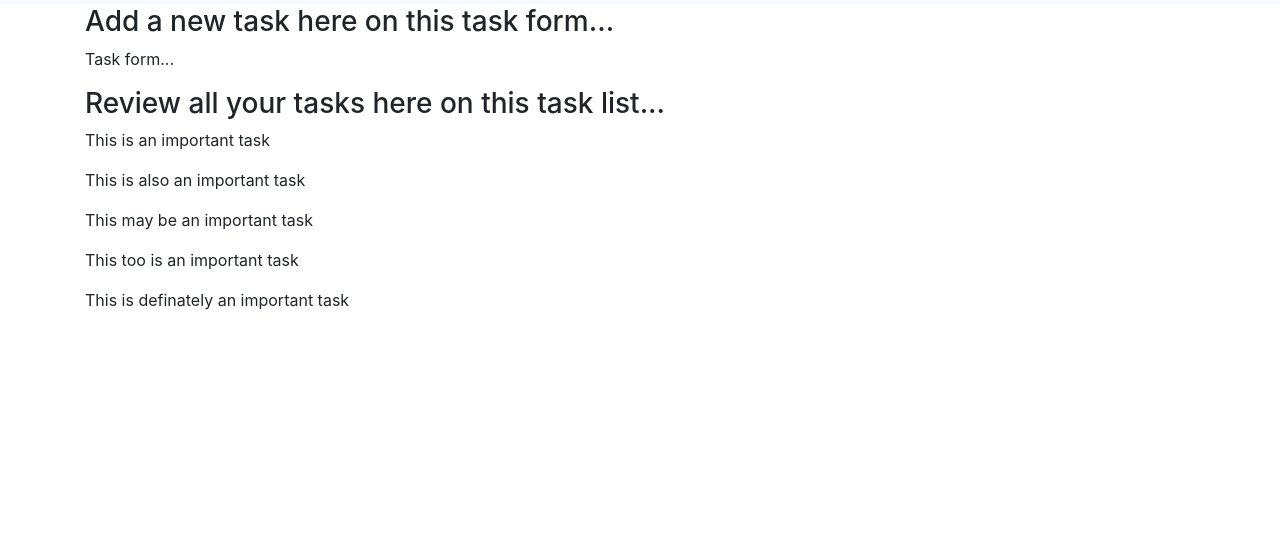
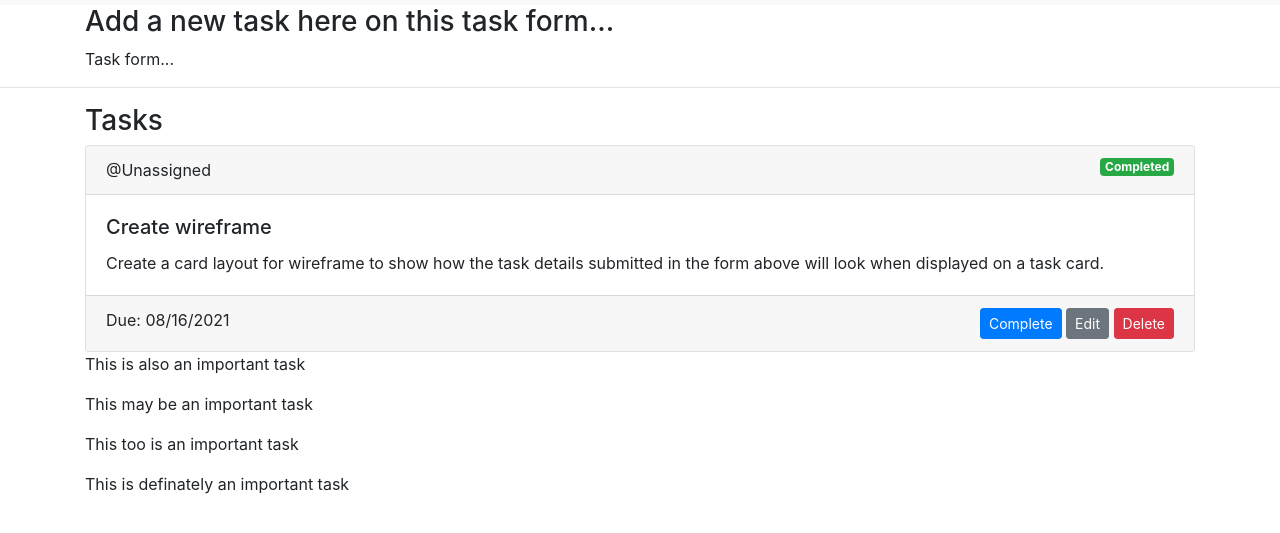
Before and after one commit to thrivethru/TitanTasks, a plain HTML site: page index.html in a window 1280 px wide. Shown: the part 53-586 px from the top of the page. Drawn offline with nearby package versions, Linux system fonts and the light colour scheme.

Commit message:
update card layout

```diff
--- a/index.html
+++ b/index.html
@@ -31,11 +31,33 @@
       <p>Task form...</p>
     </div>
     <!-- End Task Form -->
+    <hr>
     <!-- Task Card List -->
     <div class="container">
-      <h3>Review all your tasks here on this task list...</h3>
+      <h3>Tasks</h3>
+
       <!-- Task Card 1 -->
-      <p>This is an important task</p>
+      <div class="card">
+        <div class="card-header">
+          @Unassigned
+          <div class="float-right badge badge-success">Completed</div>
+        </div>
+        <div class="card-body">
+          <h5 class="card-title">Create wireframe</h5>
+          <p class="card-text">Create a card layout for wireframe to show how the task details submitted in the form above will look when displayed on a task card.</p>
+        </div>
+
+        <div class="card-footer" >
+          <span>Due: 08/16/2021</span>
+          <div class="float-right">
+            <a href="#" class="btn btn-primary btn-sm">Complete</a>
+            <a href="#" class="btn btn-secondary btn-sm">Edit</a>
+            <a href="#" class="btn btn-danger btn-sm">Delete</a>
+
+          </div>
+
+        </div>
+      </div>
 
       <!-- Task Card 2 -->
       <p>This is also an important task</p>
```
